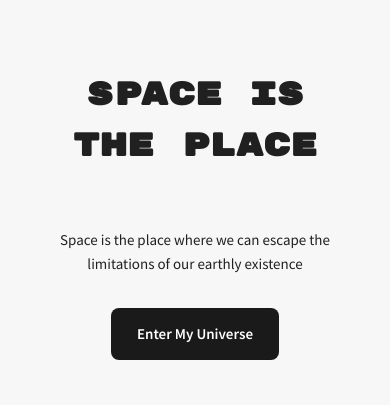
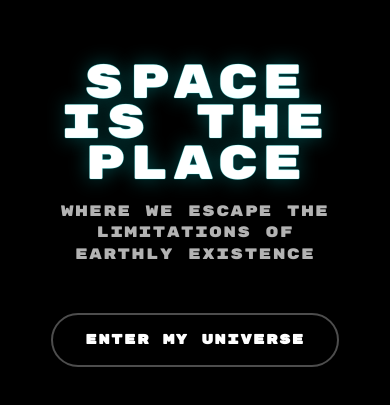
Before and after one commit to jojuicenbl/space-is-the-place, a Vue app in the folder client/: page / in a window 390 px wide. Shown: the part 207-612 px from the top of the page. Built offline with nearby package versions, Linux system fonts and the light colour scheme; no server answers.

Commit message:
feat(ui): Update App.vue and WelcomePage.vue with latest UI improvements

```diff
--- a/client/src/App.vue
+++ b/client/src/App.vue
@@ -4,21 +4,51 @@ import { VApp } from 'vuetify/components'
 </script>
 <template>
   <v-app class="app">
-    <main class="main-content">
-      <RouterView />
-    </main>
+    <RouterView v-slot="{ Component }">
+      <Transition name="page" mode="out-in">
+        <component :is="Component" />
+      </Transition>
+    </RouterView>
   </v-app>
 </template>
 <style>
-.app {
-  min-height: 100vh;
-  background-color: var(--color-background) !important; /* Force the grey background */
+html,
+body {
+  margin: 0;
+  padding: 0;
+  width: 100%;
+  height: 100%;
+  overflow-x: hidden;
 }
 
-.main-content {
-  max-width: 1600px;
-  margin: 0 auto;
-  padding: 2rem 1rem;
-  min-height: 100vh;
+.app {
+  width: 100vw;
+  height: 100vh;
+  margin: 0;
+  padding: 0;
+  background-color: var(--color-background) !important;
+  /* Force the grey background */
+}
+
+/* Reset any default Vuetify margins/padding */
+.v-application {
+  margin: 0 !important;
+  padding: 0 !important;
+}
+
+/* Transitions de page smooth */
+.page-enter-active,
+.page-leave-active {
+  transition: all 0.6s cubic-bezier(0.4, 0, 0.2, 1);
+}
+
+.page-enter-from {
+  opacity: 0;
+  transform: translateY(20px);
+}
+
+.page-leave-to {
+  opacity: 0;
+  transform: translateY(-20px);
 }
 </style>
--- a/client/src/views/WelcomePage.vue
+++ b/client/src/views/WelcomePage.vue
@@ -1,24 +1,300 @@
 <script setup lang="ts">
-import MainTitle from "@/components/UI/MainTitle.vue"
 import BaseButton from "@/components/UI/BaseButton.vue"
 import { useRouter } from 'vue-router'
-import { VContainer } from 'vuetify/components'
+import { ref } from 'vue'
 
 const router = useRouter()
+const isNavigating = ref(false)
 
-const navigateToCollection = () => {
-  router.push('/collection')
+const navigateToCollection = async () => {
+  if (isNavigating.value) return
+
+  isNavigating.value = true
+
+  // lil' delay to let the animation play
+  await new Promise(resolve => setTimeout(resolve, 200))
+
+  try {
+    await router.push('/collection')
+  } finally {
+    isNavigating.value = false
+  }
 }
 </script>
 <template>
-  <v-container class="d-flex flex-column align-center justify-center fill-height pa-4">
-    <MainTitle text="Space Is The Place" align="center" />
-    <p class="text-center my-8">
-      Space is the place where we can escape the limitations of our earthly
-      existence
-    </p>
-    <BaseButton @click="navigateToCollection">
-      Enter My Universe
-    </BaseButton>
-  </v-container>
+  <div class="minimal-cosmic">
+    <!-- Grid overlay subtil -->
+    <div class="grid-overlay"></div>
+    <main class="content">
+      <header class="hero">
+        <h1 class="cosmic-title">
+          SPACE IS THE PLACE
+        </h1>
+        <p class="cosmic-subtitle">
+          Where we escape the limitations of earthly existence
+        </p>
+      </header>
+      <section class="cta-section">
+        <BaseButton :class="['enter-btn', { 'navigating': isNavigating }]" :disabled="isNavigating"
+          @click="navigateToCollection">
+          Enter My Universe
+        </BaseButton>
+      </section>
+    </main>
+  </div>
 </template>
+<style scoped>
+@import url('https://fonts.googleapis.com/css2?family=Rubik+Mono+One&display=swap');
+
+/* Container principal */
+.minimal-cosmic {
+  min-height: 100vh;
+  background: #000000;
+  color: #ffffff;
+  position: relative;
+  overflow: hidden;
+  font-family: "Rubik Mono One", monospace;
+}
+
+/* Grid overlay subtil */
+.grid-overlay::before {
+  content: '';
+  position: fixed;
+  top: 0;
+  left: 0;
+  width: 100%;
+  height: 100%;
+  background-image:
+    linear-gradient(rgba(255, 255, 255, 0.02) 1px, transparent 1px),
+    linear-gradient(90deg, rgba(255, 255, 255, 0.02) 1px, transparent 1px);
+  background-size: 60px 60px;
+  pointer-events: none;
+  z-index: 1;
+}
+
+/* Ligne horizontale progressive */
+.horizon-line {
+  position: fixed;
+  top: 50%;
+  left: 50%;
+  transform: translate(-50%, -50%);
+  width: 0;
+  height: 1px;
+  background: linear-gradient(90deg, transparent, #00ffff, transparent);
+  animation: horizon-grow 3s ease-out 0.5s forwards;
+  z-index: 2;
+}
+
+@keyframes horizon-grow {
+  to {
+    width: 80vw;
+  }
+}
+
+/* Layout principal */
+.content {
+  position: relative;
+  z-index: 10;
+  min-height: 100vh;
+  display: flex;
+  flex-direction: column;
+  justify-content: center;
+  align-items: center;
+  padding: 2rem;
+}
+
+/* Section hero */
+.hero {
+  text-align: center;
+  margin-bottom: 4rem;
+}
+
+/* Titre principal - typographie forte */
+.cosmic-title {
+  font-family: "Rubik Mono One", monospace;
+  font-weight: 400;
+  font-size: clamp(8rem, 12vw, 20rem);
+  line-height: 0.85;
+  letter-spacing: 0.15em;
+  text-transform: uppercase;
+  color: #ffffff;
+  margin: 0 0 1.5rem 0;
+
+  /* Effet text-outline + text-shadow doux */
+  text-shadow:
+    0 0 20px rgba(0, 255, 255, 0.3),
+    2px 2px 0 rgba(0, 0, 0, 0.8);
+
+  /* Bordure fine */
+  -webkit-text-stroke: 1px rgba(0, 255, 255, 0.2);
+
+  /* Animation subtile d'apparition */
+  opacity: 0;
+  transform: translateY(20px);
+  animation: fade-up 1.2s ease-out 0.3s forwards;
+}
+
+/* Sous-titre */
+.cosmic-subtitle {
+  font-family: "Rubik Mono One", monospace;
+  font-weight: 300;
+  font-size: clamp(1.1rem, 2.5vw, 1.8rem);
+  line-height: 1.4;
+  letter-spacing: 0.08em;
+  color: rgba(255, 255, 255, 0.7);
+  max-width: 600px;
+  margin: 0 auto;
+
+  /* Animation d'apparition */
+  opacity: 0;
+  transform: translateY(15px);
+  animation: fade-up 1s ease-out 0.8s forwards;
+}
+
+/* Section CTA */
+.cta-section {
+  opacity: 0;
+  transform: translateY(15px);
+  animation: fade-up 1s ease-out 1.2s forwards;
+}
+
+/* Bouton CTA minimal avec bordures pills */
+.enter-btn {
+  background: transparent !important;
+  border: 2px solid rgba(255, 255, 255, 0.3) !important;
+  color: #ffffff !important;
+  padding: 1.2rem 3rem !important;
+  font-weight: 600 !important;
+  font-size: 1rem !important;
+  letter-spacing: 0.1em !important;
+  text-transform: uppercase !important;
+  border-radius: 50px !important;
+  /* Mode pills */
+  position: relative !important;
+  overflow: hidden !important;
+  transition: all 0.5s cubic-bezier(0.4, 0, 0.2, 1) !important;
+  cursor: pointer !important;
+}
+
+.enter-btn::before {
+  content: '';
+  position: absolute;
+  top: 0;
+  left: 0;
+  width: 100%;
+  height: 100%;
+  background: #ffffff;
+  transform: scaleX(0);
+  transform-origin: left;
+  transition: transform 0.5s cubic-bezier(0.4, 0, 0.2, 1);
+  z-index: -1;
+  border-radius: inherit;
+}
+
+/* Hover effects - changement noir vers blanc */
+.enter-btn:hover {
+  border-color: #ffffff !important;
+  color: #000000 !important;
+  transform: translateY(-2px) !important;
+  box-shadow: 0 10px 30px rgba(255, 255, 255, 0.15) !important;
+}
+
+.enter-btn:hover::before {
+  transform: scaleX(1);
+}
+
+/* Animation de clic */
+.enter-btn:active {
+  transform: translateY(0) scale(0.98) !important;
+  transition: all 0.15s cubic-bezier(0.4, 0, 0.2, 1) !important;
+}
+
+/* Animation de chargement au clic */
+.enter-btn.navigating {
+  transform: scale(0.95) !important;
+  opacity: 0.8 !important;
+  pointer-events: none !important;
+}
+
+/* Animations */
+@keyframes fade-up {
+  to {
+    opacity: 1;
+    transform: translateY(0);
+  }
+}
+
+/* Responsive design */
+@media (max-width: 768px) {
+  .content {
+    padding: 1.5rem;
+  }
+
+  .cosmic-title {
+    font-size: clamp(4rem, 15vw, 10rem);
+    letter-spacing: 0.1em;
+    margin-bottom: 1rem;
+  }
+
+  .cosmic-subtitle {
+    font-size: clamp(1rem, 4vw, 1.4rem);
+    max-width: 90%;
+  }
+
+  .hero {
+    margin-bottom: 3rem;
+  }
+
+  .enter-btn {
+    padding: 1rem 2.5rem !important;
+    font-size: 0.9rem !important;
+  }
+
+  .horizon-line {
+    animation: horizon-grow 2.5s ease-out 0.5s forwards;
+  }
+
+  @keyframes horizon-grow {
+    to {
+      width: 90vw;
+    }
+  }
+}
+
+@media (max-width: 480px) {
+  .cosmic-title {
+    font-size: clamp(3rem, 12vw, 8rem);
+    letter-spacing: 0.08em;
+  }
+
+  .cosmic-subtitle {
+    font-size: clamp(0.95rem, 3.5vw, 1.2rem);
+  }
+
+  .enter-btn {
+    padding: 0.9rem 2rem !important;
+    font-size: 0.85rem !important;
+  }
+}
+
+/* Performance : réduction des animations sur demande */
+@media (prefers-reduced-motion: reduce) {
+
+  .cosmic-title,
+  .cosmic-subtitle,
+  .cta-section {
+    animation: none;
+    opacity: 1;
+    transform: none;
+  }
+
+  .horizon-line {
+    animation: none;
+    width: 80vw;
+  }
+
+  .enter-btn {
+    transition: none !important;
+  }
+}
+</style>
```
